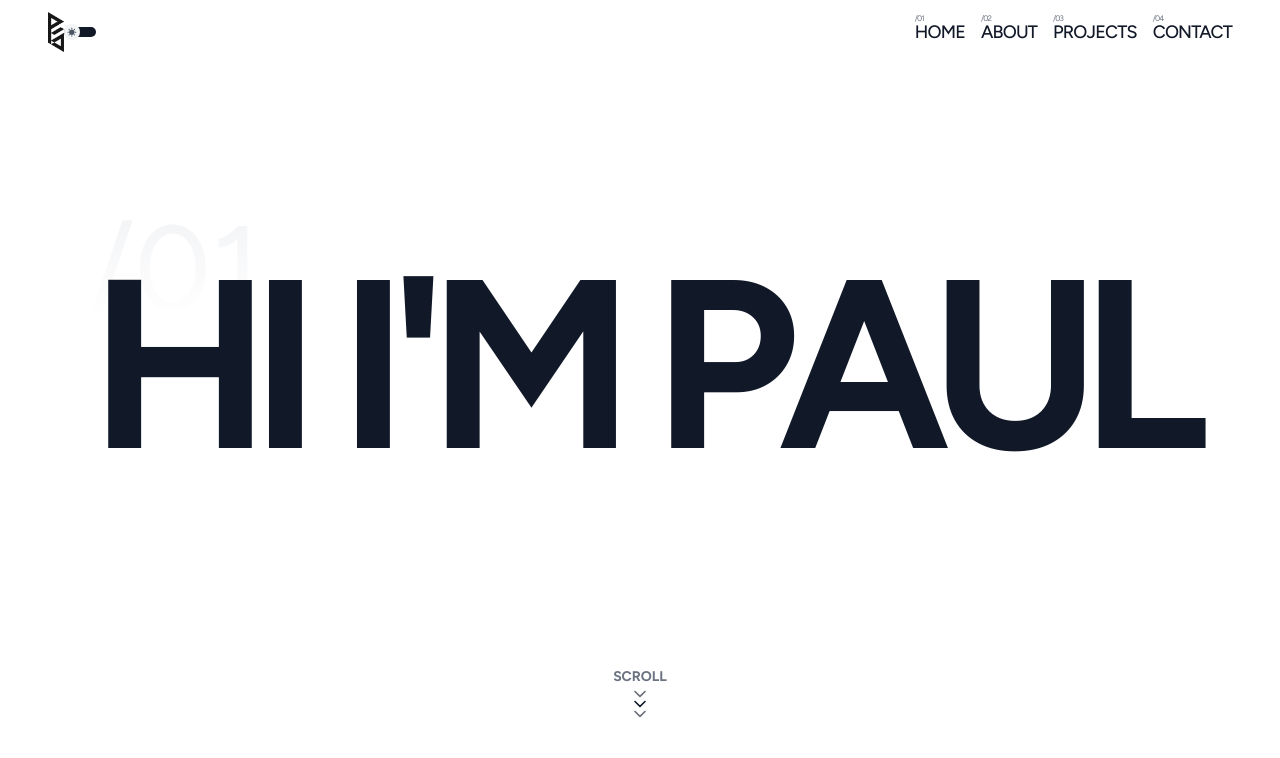
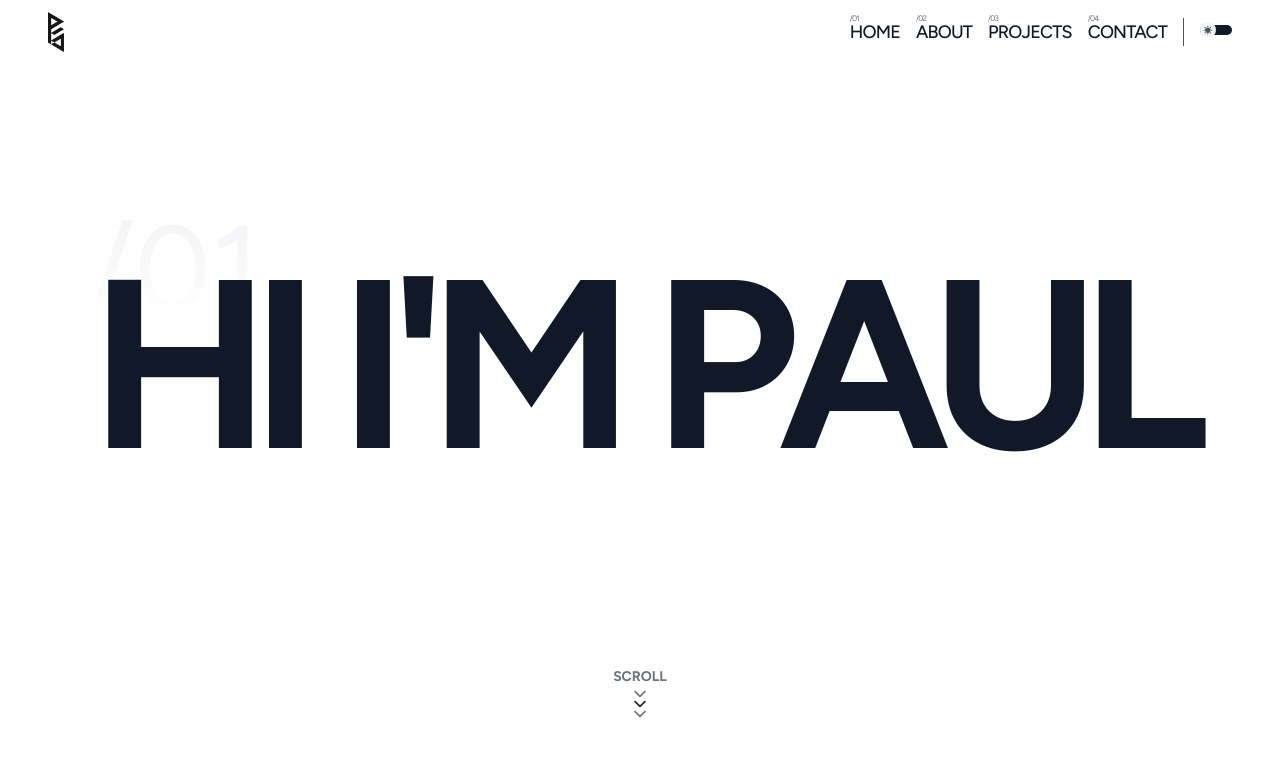
Before and after one commit to pauliversonc/pauliversonc, a Vue app: page / in a window 1280 px wide. Shown: the top 758 px of the page. Built offline with nearby package versions, Linux system fonts and the light colour scheme.

Commit message:
update toggle position

```diff
--- a/src/App.vue
+++ b/src/App.vue
@@ -19,7 +19,7 @@
     <!-- wrapper -->
     <div class="flex gap-4">
 
-      <!-- TOGGLE BUTTON DARKMODE-->
+      <!-- TOGGLE DARKMODE BUTTON -->
       <div @click="toggleDarkMode()" class="h-6 w-8 justify-self-end relative
         before:absolute
         before:content-['']
@@ -35,9 +35,11 @@
         cursor-pointer
         before:ease-out
         before:duration-300
-      ">
-
-      <!-- ACTUAL CIRCLE DARKMODE -->
+        block
+        lg:hidden
+        ">
+
+
         <div :class="isDarkMode" class="absolute  ease-out duration-300 h-4 w-4  overflow-hidden  rounded-full left-0 bg-gray-100 dark:bg-dmBlackTint2 top-[50%] translate-y-[-50%]">
           <div class="relative h-full w-full">
             <svg :class="darkMode ? 'translate-y-[110%]': 'translate-y-[0]'" class="p-[2px] absolute ease-out duration-300 h-full w-full fill-gray-600 dark:fill-dmWhite">
@@ -64,8 +66,9 @@
         <div :class="moveLineMenu1" class="ease-out duration-300 absolute h-[4px] w-6 dark:bg-dmWhite bg-gray-900 top-0 ">&nbsp;</div>
         <div :class="moveLineMenu2" class="ease-out duration-300 absolute h-[4px] w-6 dark:bg-dmWhite bg-gray-900 top-1/2 left-1/2 translate-y-[-50%]">&nbsp;</div>
         <div :class="moveLineMenu3" class="ease-out duration-300 absolute h-[4px] w-6 dark:bg-dmWhite bg-gray-900 bottom-0">&nbsp;</div>
-
-      </div>
+      </div>
+
+
     </div>
 
     <!-- NAV LINKS -->
@@ -159,6 +162,52 @@
         </a>
       </div>
 
+
+      <div class="pl-4 border-l border-slate-600 lg:block hidden">
+
+        <div @click="toggleDarkMode()" class="h-6 w-8 justify-self-end relative
+        before:absolute
+        before:content-['']
+        before:h-[10px]
+        before:w-8
+        before:bg-gray-900
+        before:top-[50%]
+        before:left-0
+        before:translate-y-[-50%]
+        before:rounded-lg
+        overflow-hidden
+        dark:before:bg-dmWhite
+        cursor-pointer
+        before:ease-out
+        before:duration-300
+
+
+        ">
+
+        <!-- ACTUAL CIRCLE DARKMODE -->
+        <div :class="isDarkMode" class="absolute  ease-out duration-300 h-4 w-4  overflow-hidden  rounded-full left-0 bg-gray-100 dark:bg-dmBlackTint2 top-[50%] translate-y-[-50%]">
+          <div class="relative h-full w-full">
+            <svg :class="darkMode ? 'translate-y-[110%]': 'translate-y-[0]'" class="p-[2px] absolute ease-out duration-300 h-full w-full fill-gray-600 dark:fill-dmWhite">
+                <use
+                xlink:href="/icons/sprite.svg#icon-sun"
+                ></use>
+            </svg>
+
+            <svg :class="darkMode ? 'translate-y-[0]': 'translate-y-[-110%]'" class="p-[2px] absolute ease-out duration-300 h-full w-full fill-gray-600 dark:fill-dmWhite">
+                <use
+                xlink:href="/icons/sprite.svg#icon-moon"
+                ></use>
+            </svg>
+          </div>
+
+
+        </div>
+
+      </div>
+      </div>
+
+
+
     </nav>
   </header>
 
@@ -194,6 +243,7 @@
          xl:left-[3%]
          2xl:left-[11%]
          tracking-[0.001em]
+         select-none
         ">/01</span>
 
 
```
Lines whose indentation alone changed are shown as unchanged.
